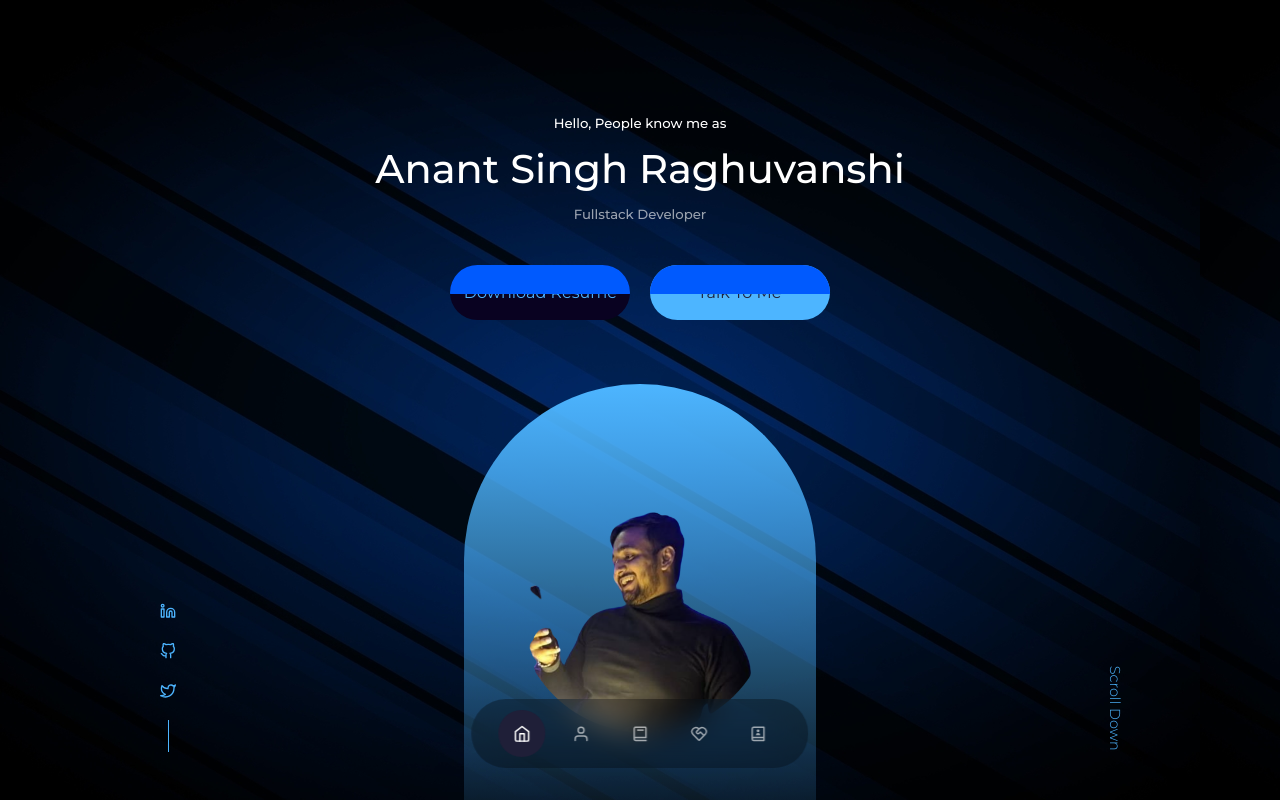
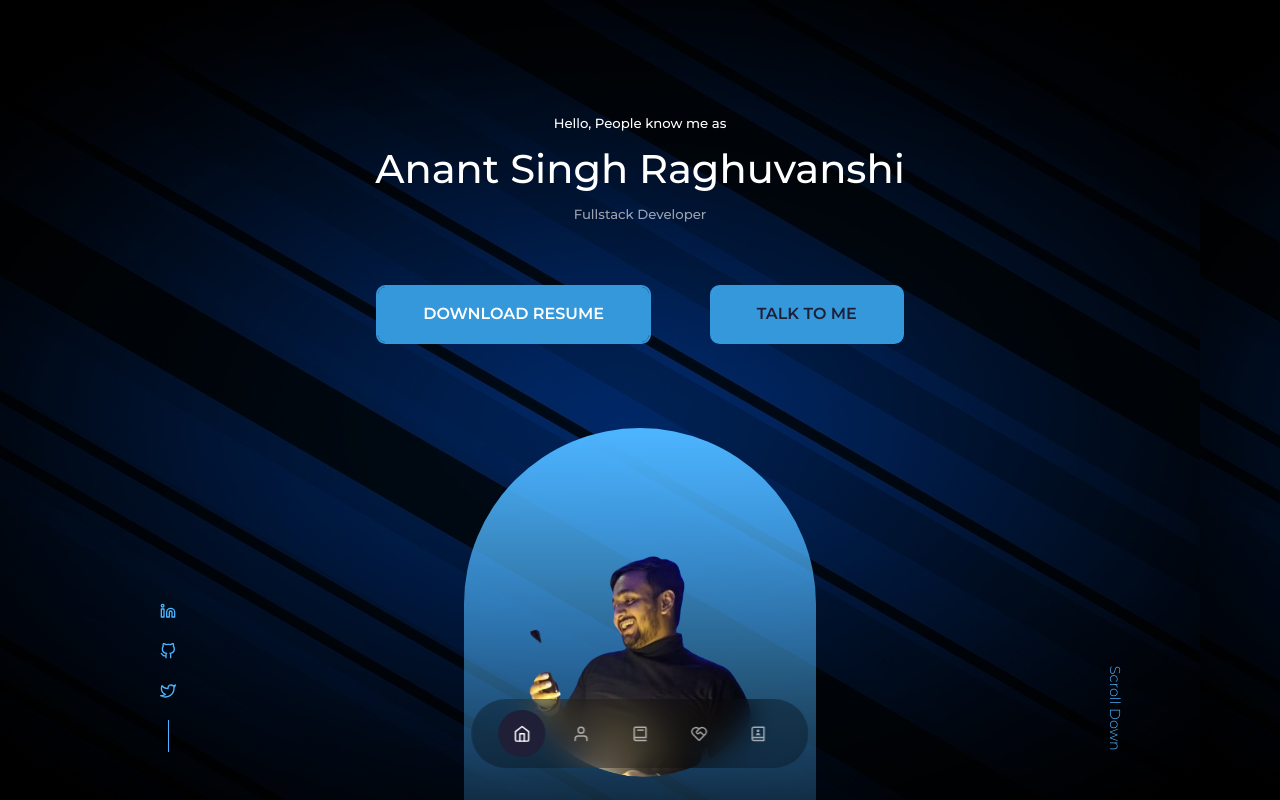
Before and after one commit to anantraghuvanshi/theanantraghuvanshi, a React (Create React App) app in the folder anant-portfolio/: page / in a window 1280 px wide. Shown: the top 800 px of the page. Built offline with nearby package versions, Linux system fonts and the light colour scheme.

Commit message:
button style update

```diff
--- a/anant-portfolio/src/components/about/About.css
+++ b/anant-portfolio/src/components/about/About.css
@@ -59,6 +59,12 @@
     color: var(--color-light);
 }
 
+.about-btn{
+    width: 250px;
+    text-align: center;
+    justify-content: center;
+}
+
 /* =============MEDIA QUERIES(MEDIUM DEVICES)================*/
 @media screen and (max-width:1024px){
    .about__container{
--- a/anant-portfolio/src/components/about/About.jsx
+++ b/anant-portfolio/src/components/about/About.jsx
@@ -42,7 +42,7 @@ const About = () => {
             non et reprehenderit vero, minus mollitia consequuntur saepe illo ea
             magni aspernatur? Et.
           </p>
-          <a href="#contact" className="btn btn-primary">
+          <a href="#contact" className="btn third btn-primary about-btn">
             Talk To Anant
           </a>
         </div>
--- a/anant-portfolio/src/components/header/CTA.jsx
+++ b/anant-portfolio/src/components/header/CTA.jsx
@@ -4,8 +4,8 @@ import Resume from '../../assets/Opensource-resume.pdf'
 const CTA = () => {
   return (
     <div className='cta'>
-        <a href={Resume} download className='btn' >Download Resume</a>
-        <a href="#contact" className='btn btn-primary'>Talk To Me</a>
+        <a href={Resume} download className='btn third ' >Download Resume</a>
+        <a href="#contact" className='btn third btn-primary'>Talk To Me</a>
     </div>
   )
 }
--- a/anant-portfolio/src/index.css
+++ b/anant-portfolio/src/index.css
@@ -81,53 +81,47 @@ a:hover{
 
 /* ======BUTTON EFFECT HERE=======*/
 
-.btn{
-    position: relative;
-    width: 180px;
-    height: 55px;
-    background-color:#090221;
+.btn {
+    box-sizing: border-box;
+    -webkit-appearance: none;
+        -moz-appearance: none;
+            appearance: none;
+    background-color: transparent;
+    border: 2px solid #e74c3c;
+    border-radius: 0.6em;
+    color: #e74c3c;
+    cursor: pointer;
+    display: -webkit-box;
+    display: -webkit-flex;
+    display: -ms-flexbox;
     display: flex;
-    align-items: center;
-    justify-content:center;
-    border-radius: 30px;
-    overflow: hidden;
+    -webkit-align-self: center;
+        -ms-flex-item-align: center;
+            align-self: center;
+    font-size: 1rem;
+    font-weight: 400;
+    line-height: 1;
+    margin: 20px;
+    padding: 1.2em 2.8em;
+    text-decoration: none;
+    text-align: center;
+    text-transform: uppercase;
+    font-family: 'Montserrat', sans-serif;
+    font-weight: 700;
+    }
+    .btn:hover, .btn:focus {
+    color: #fff;
+    outline: 0;
+    }
+    .third {
+  border-color: #3498db;
+  color: #fff;
+  box-shadow: 0 0 40px 40px #3498db inset, 0 0 0 0 #3498db;
+  -webkit-transition: all 150ms ease-in-out;
+  transition: all 150ms ease-in-out;
 }
-.btn::before, .btn::after{
-    content: "";
-    position: absolute;
-    top: -130%;
-    width: 100px;
-    height: 100px;
-    background-color: #005afe;
-    transform-origin: right bottom;
-    transition: .5s;
-}
-
-.btn::before{
-    left: -5%;
-}
-.btn::after{
-    right: -5%;
-    transform-origin:left bottom;
-}
-.btn:hover:before{
-    transform: rotate(-90deg);
-}
-.btn:hover:after{
-    transform: rotate(90deg);
-}
-.btn button{
-    position: relative;
-    z-index: 1;
-    width: 175px;
-    height: 50px;
-    border-radius: 30px;
-    outline: none;
-    border: none;
-    background-color: #090221;
-    color: #fff;
-    cursor: pointer;
-    text-transform: uppercase;
+.third:hover {
+  box-shadow: 0 0 10px 0 #3498db inset, 0 0 10px 4px #3498db;
 }
 /* ======BUTTON EFFECT CLOSES HERE=======*/
 
```
